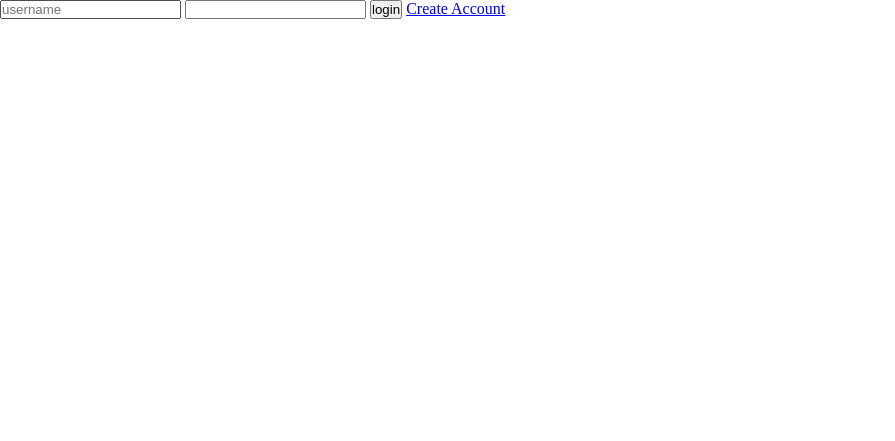
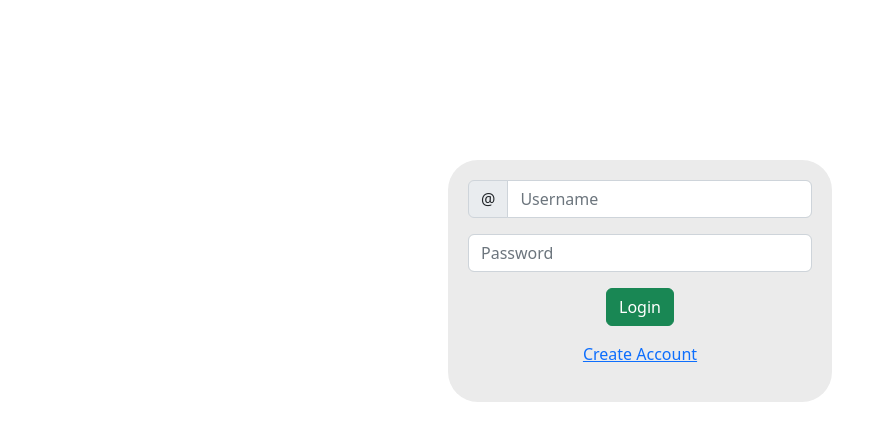
Before and after one commit to gagangarg631/Django_Chat_App, a Django app: page /accounts/login/ in a window 1280 px wide. Shown: the top 441 px of the page, without its empty margins (0-895 px from the left). Run offline with Django 4.2, Linux system fonts and the light colour scheme.

Commit message:
update some ui

```diff
--- a/accounts/templates/login.html
+++ b/accounts/templates/login.html
@@ -1,13 +1,28 @@
 {% extends 'base.html' %}
 
 {% block content %}
-    <form action="" method="post" id="login_form">
+    <form action="" class="accounts_form" method="post" id="login_form" style="width: 30%;margin: 20vh auto;padding: 20px;;">
         {% csrf_token %}
-        <input type="text" placeholder="username" name="username" id="username_input">
-        <input type="password" name="password" id="password_input">
-        <input type="submit" value="login">
-        <a href="{% url 'register' %}">Create Account</a>
+
+      <div class="input-group mb-3">
+        <span class="input-group-text" id="basic-addon1">@</span>
+        <input type="text" class="form-control" name="username" id="username_input" placeholder="Username">
+      </div>
+
+      <div class="input-group mb-3">
+        <input type="password" class="form-control" name="password" id="password_input" placeholder="Password">
+      </div>
+
+      <div class="input-group mb-3">
+          <button type="submit" class="btn btn-success" style="margin: auto;">Login</button>
+      </div>
+
+      <div class="input-group mb-3">
+          <a href="{% url 'register' %}" style="margin: auto;">Create Account</a>
+      </div>
+
     </form>
+
 {% endblock %}
 
 
--- a/static/CSS/style.css
+++ b/static/CSS/style.css
@@ -20,6 +20,17 @@
 
 #send_button, #emoji_input, #file_input, #connect_button, #my_profile_button:hover{
     cursor: pointer;
+}
+.friend_card{
+    border-radius: 40px;
+    overflow: hidden;
+}
+.friend_card:hover{
+    background-color: rgb(119, 119, 224);
+}
+.accounts_form{
+    background-color: #ebebeb;
+    border-radius: 30px;
 }
 
 @media screen and (max-width: 500px) {
--- a/static/JS/home.js
+++ b/static/JS/home.js
@@ -97,7 +97,6 @@ let showNotifications = function(){
     let panel = document.getElementById('notification_open');
     panel.style.visibility == 'hidden' ? panel.style.visibility = 'visible' : panel.style.visibility = 'hidden';
 
-
 }
 window.showNotifications = showNotifications;
 
--- a/templates/base.html
+++ b/templates/base.html
@@ -16,9 +16,9 @@
     <script defer type="module" src="{% static 'JS/home.js' %}"></script>
     {% endblock %}
     <!-- <link href="https://cdn.jsdelivr.net/npm/bootstrap@5.1.3/dist/css/bootstrap.min.css" rel="stylesheet" integrity="sha384-1BmE4kWBq78iYhFldvKuhfTAU6auU8tT94WrHftjDbrCEXSU1oBoqyl2QvZ6jIW3" crossorigin="anonymous"> -->
+    <link href="https://cdn.jsdelivr.net/npm/bootstrap@5.2.0-beta1/dist/css/bootstrap.min.css" rel="stylesheet" integrity="sha384-0evHe/X+R7YkIZDRvuzKMRqM+OrBnVFBL6DOitfPri4tjfHxaWutUpFmBp4vmVor" crossorigin="anonymous">
     <link rel="stylesheet" href="{% static 'CSS/util.css' %}">
     <link rel="stylesheet" href="{% static 'CSS/style.css' %}">
-
 </head>
 <body>
     {% block content %}{% endblock %}
```
Also changed, not shown: accounts/templates/register.html (+23 -6 lines), chatapp/templates/home.html (+9 -7 lines), static/JS/requests_websocket.js (+4 -4 lines).
